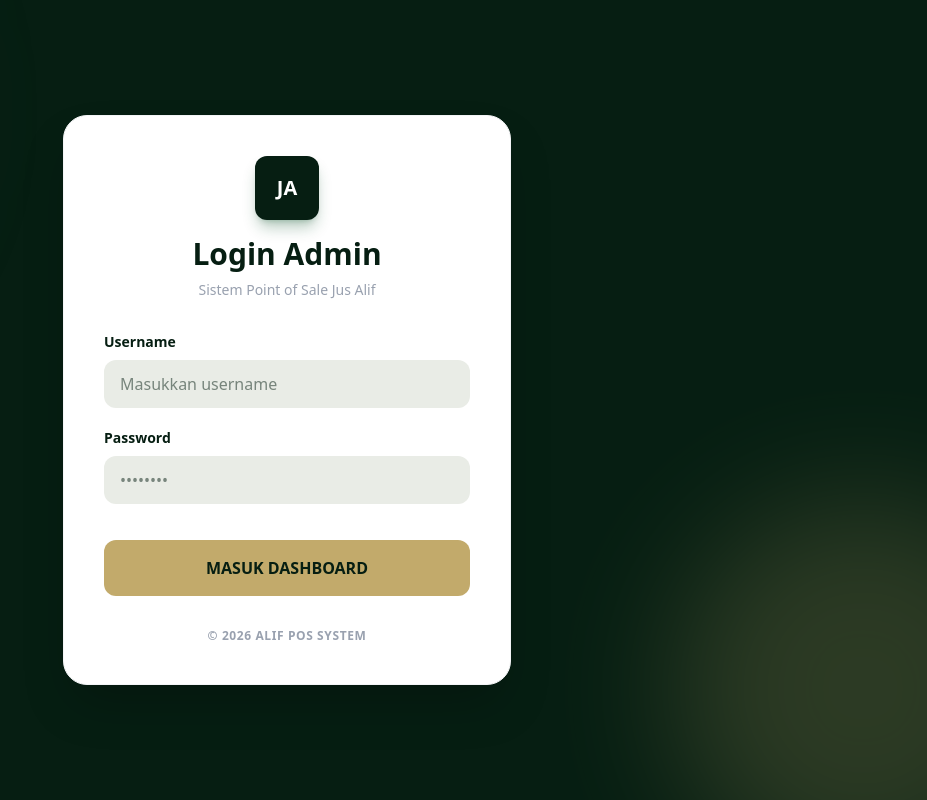
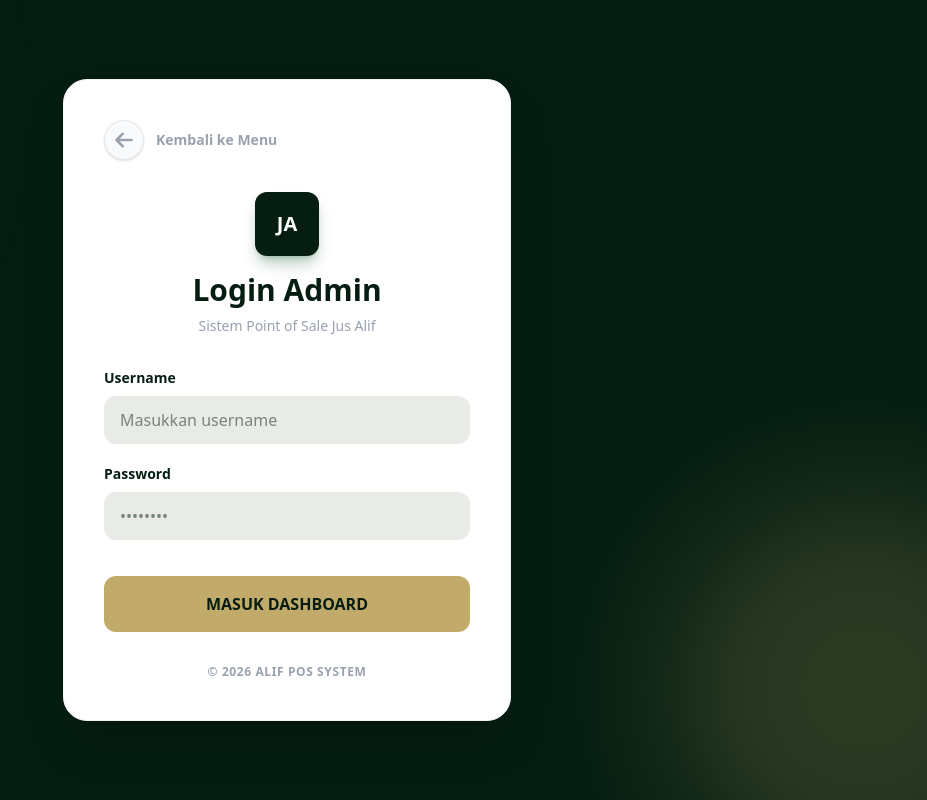
Before and after one commit to KenangaTr/Projek_Self-Order_JusAlip, a Next.js app: page /login in a window 1280 px wide. Shown: the whole page, without its empty margins (353-1280 px from the left). Built offline with nearby package versions, Linux system fonts and the light colour scheme.

Commit message:
menambahkan tombol back pada login

```diff
--- a/src/app/login/page.tsx
+++ b/src/app/login/page.tsx
@@ -2,6 +2,7 @@
 
 import { useState } from 'react';
 import { useRouter } from 'next/navigation';
+import Link from 'next/link';
 
 export default function LoginPage() {
   const router = useRouter();
@@ -44,6 +45,20 @@ export default function LoginPage() {
       <div className="absolute bottom-[-10%] right-[-10%] w-96 h-96 bg-[#c2aa6b] rounded-full blur-3xl opacity-20"></div>
 
       <div className="bg-white rounded-3xl p-10 w-full max-w-md shadow-2xl relative z-10 border border-gray-100">
+
+        {/* Tombol Kembali ke Menu (Diperbesar dengan Icon SVG) */}
+        <Link
+          href="/"
+          className="inline-flex items-center gap-3 text-gray-400 hover:text-[#061e12] transition-all font-bold mb-8 group w-max"
+        >
+          <div className="w-10 h-10 rounded-full bg-gray-50 flex items-center justify-center border border-gray-200 group-hover:bg-[#c2aa6b] group-hover:border-[#c2aa6b] group-hover:text-[#061e12] transition-all shadow-sm">
+            <svg xmlns="http://www.w3.org/2000/svg" fill="none" viewBox="0 0 24 24" strokeWidth={3} stroke="currentColor" className="w-5 h-5">
+              <path strokeLinecap="round" strokeLinejoin="round" d="M10.5 19.5 3 12m0 0 7.5-7.5M3 12h18" />
+            </svg>
+          </div>
+          <span className="text-sm">Kembali ke Menu</span>
+        </Link>
+
         <div className="text-center mb-8">
           <div className="w-16 h-16 bg-[#061e12] rounded-xl flex items-center justify-center text-white font-black text-xl mx-auto mb-4 shadow-lg shadow-green-900/30">
             JA
```
